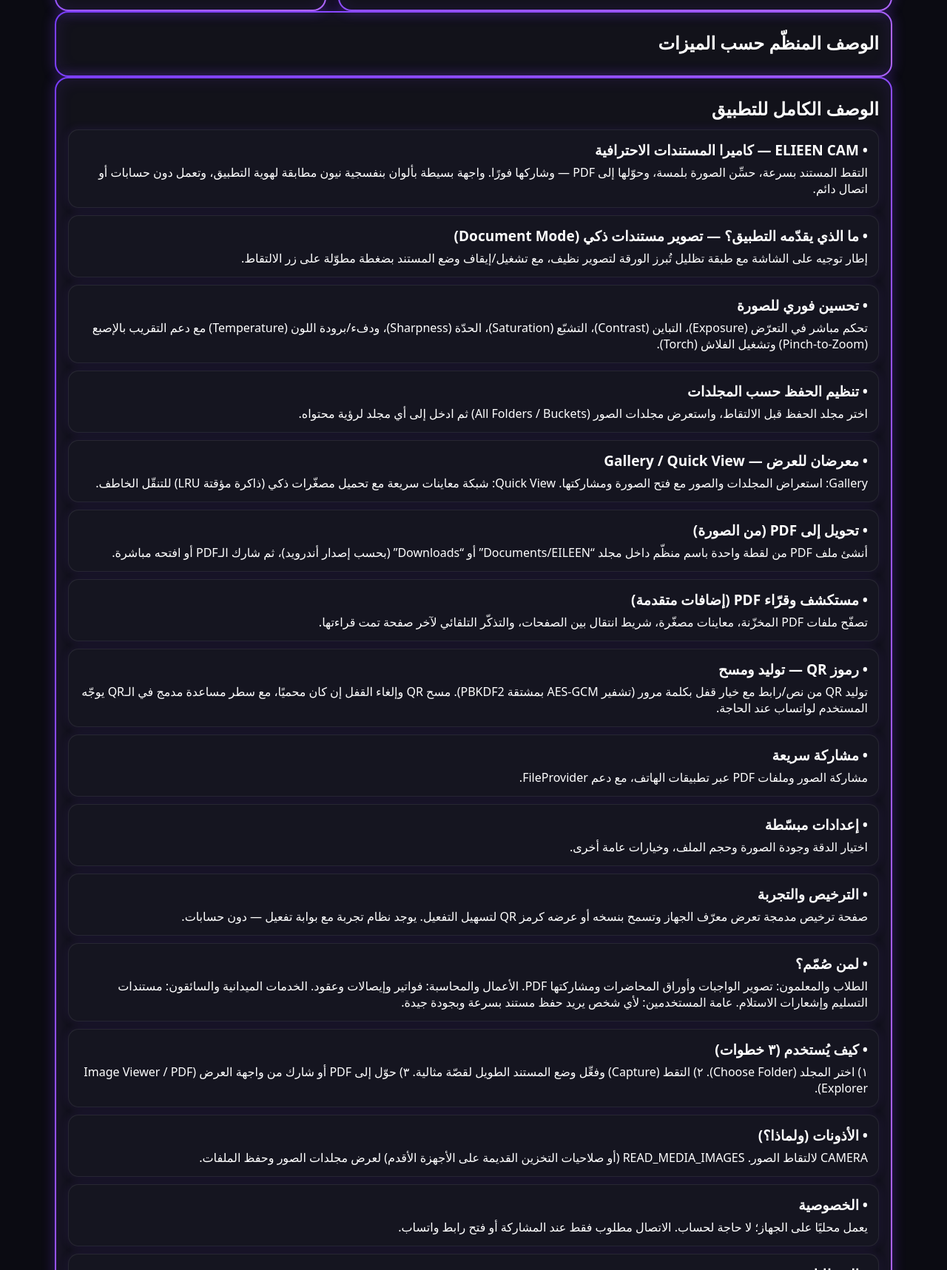
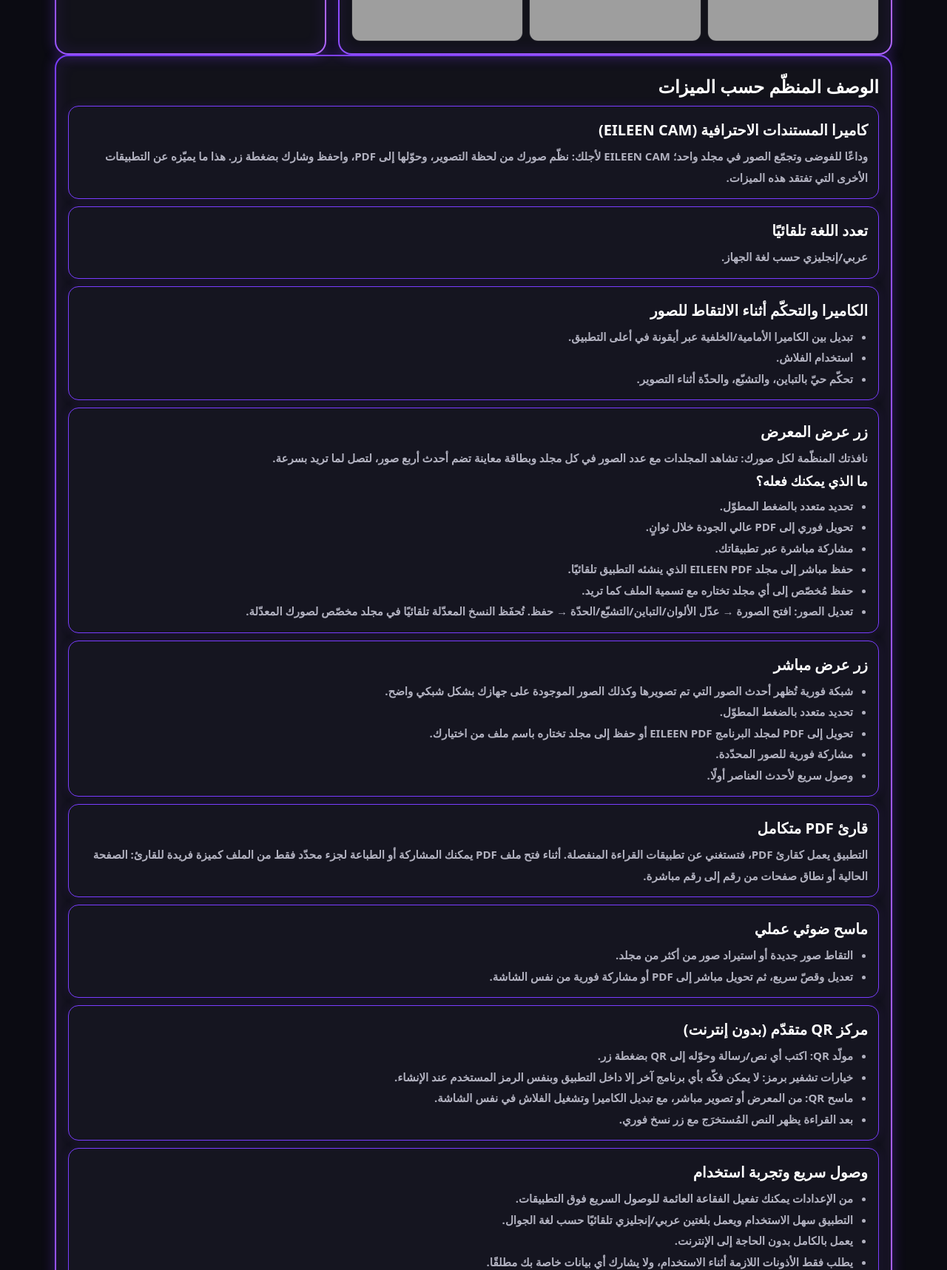
Before and after one commit to gawedalhaidari/eileen-cam-site, a plain HTML site: page index.html in a window 1280 px wide. Shown: the part 1083-2800 px from the top of the page at 74% size. Drawn offline with Linux system fonts and the light colour scheme; grey boxes are pictures that could not be loaded; a web font is replaced by a local one.

Commit message:
Add files via upload

```diff
--- a/index.html
+++ b/index.html
@@ -1,5 +1,5 @@
 <!doctype html>
-<html lang="ar">
+<html lang="ar" dir="rtl">
 <head>
   <meta charset="utf-8"/><meta name="viewport" content="width=device-width, initial-scale=1"/>
   <title>ELIEEN CAM — Official Download</title>
@@ -41,7 +41,7 @@
       <span data-lang="ar">تنزيل مباشر بنفس ألوان التطبيق — دون تسجيل.</span>
       <span data-lang="en">Direct download, no sign‑up — styled to match the app.</span>
     </p>
-    <a class="btn" id="btn:download" href="downloads/EILEEN_CAM_v1.apk" download>
+    <a class="btn" id="btn:download" href="downloads/EILEEN_CAM.apk" download>
       <span data-lang="ar">تنزيل الآن (APK)</span>
       <span data-lang="en">Download Now (APK)</span>
     </a>
@@ -107,136 +107,105 @@
 
   <!-- Structured description as neon cards -->
   <div class="card neon" id="card:features">
-    <h2 class="two"><span data-lang="ar">الوصف المنظّم حسب الميزات</span><span data-lang="en">Feature‑by‑feature description</span></h2>
-    <div id="featuresBox"></div>
+    <h2 class="two"><span data-lang="ar">الوصف المنظّم حسب الميزات
+<!-- features start -->
+<section id="eileen-cam-desc" dir="rtl">
+  <div class="card feature">
+    <h3 class="feat-title">كاميرا المستندات الاحترافية (EILEEN CAM)</h3>
+    <p class="feat-desc">وداعًا للفوضى وتجمّع الصور في مجلد واحد؛ EILEEN CAM لأجلك: نظّم صورك من لحظة التصوير، وحوّلها إلى PDF، واحفظ وشارك بضغطة زر. هذا ما يميّزه عن التطبيقات الأخرى التي تفتقد هذه الميزات.</p>
   </div>
 
-  <!-- Comments (kept) -->
-
-  <div class="card neon" id="card:full-desc">
-    <h2>الوصف الكامل للتطبيق</h2>
-    <div class="feature neon"><h3>• ELIEEN CAM — كاميرا المستندات الاحترافية</h3><p>التقط المستند بسرعة، حسِّن الصورة بلمسة، وحوّلها إلى PDF — وشاركها فورًا. واجهة بسيطة بألوان بنفسجية نيون مطابقة لهوية التطبيق، وتعمل دون حسابات أو اتصال دائم.</p></div>
-<div class="feature neon"><h3>• ما الذي يقدّمه التطبيق؟ — تصوير مستندات ذكي (Document Mode)</h3><p>إطار توجيه على الشاشة مع طبقة تظليل تُبرز الورقة لتصوير نظيف، مع تشغيل/إيقاف وضع المستند بضغطة مطوّلة على زر الالتقاط.</p></div>
-<div class="feature neon"><h3>• تحسين فوري للصورة</h3><p>تحكم مباشر في التعرّض (Exposure)، التباين (Contrast)، التشبّع (Saturation)، الحدّة (Sharpness)، ودفء/برودة اللون (Temperature) مع دعم التقريب بالإصبع (Pinch‑to‑Zoom) وتشغيل الفلاش (Torch).</p></div>
-<div class="feature neon"><h3>• تنظيم الحفظ حسب المجلدات</h3><p>اختر مجلد الحفظ قبل الالتقاط، واستعرض مجلدات الصور (All Folders / Buckets) ثم ادخل إلى أي مجلد لرؤية محتواه.</p></div>
-<div class="feature neon"><h3>• معرضان للعرض — Gallery / Quick View</h3><p>Gallery: استعراض المجلدات والصور مع فتح الصورة ومشاركتها. Quick View: شبكة معاينات سريعة مع تحميل مصغّرات ذكي (ذاكرة مؤقتة LRU) للتنقّل الخاطف.</p></div>
-<div class="feature neon"><h3>• تحويل إلى PDF (من الصورة)</h3><p>أنشئ ملف PDF من لقطة واحدة باسم منظّم داخل مجلد “Documents/EILEEN” أو “Downloads” (بحسب إصدار أندرويد)، ثم شارك الـPDF أو افتحه مباشرة.</p></div>
-<div class="feature neon"><h3>• مستكشف وقرّاء PDF (إضافات متقدمة)</h3><p>تصفّح ملفات PDF المخزّنة، معاينات مصغّرة، شريط انتقال بين الصفحات، والتذكّر التلقائي لآخر صفحة تمت قراءتها.</p></div>
-<div class="feature neon"><h3>• رموز QR — توليد ومسح</h3><p>توليد QR من نص/رابط مع خيار قفل بكلمة مرور (تشفير AES‑GCM بمشتقة PBKDF2). مسح QR وإلغاء القفل إن كان محميًا، مع سطر مساعدة مدمج في الـQR يوجّه المستخدم لواتساب عند الحاجة.</p></div>
-<div class="feature neon"><h3>• مشاركة سريعة</h3><p>مشاركة الصور وملفات PDF عبر تطبيقات الهاتف، مع دعم FileProvider.</p></div>
-<div class="feature neon"><h3>• إعدادات مبسّطة</h3><p>اختيار الدقة وجودة الصورة وحجم الملف، وخيارات عامة أخرى.</p></div>
-<div class="feature neon"><h3>• الترخيص والتجربة</h3><p>صفحة ترخيص مدمجة تعرض معرّف الجهاز وتسمح بنسخه أو عرضه كرمز QR لتسهيل التفعيل. يوجد نظام تجربة مع بوابة تفعيل — دون حسابات.</p></div>
-<div class="feature neon"><h3>• لمن صُمّم؟</h3><p>الطلاب والمعلمون: تصوير الواجبات وأوراق المحاضرات ومشاركتها PDF. الأعمال والمحاسبة: فواتير وإيصالات وعقود. الخدمات الميدانية والسائقون: مستندات التسليم وإشعارات الاستلام. عامة المستخدمين: لأي شخص يريد حفظ مستند بسرعة وبجودة جيدة.</p></div>
-<div class="feature neon"><h3>• كيف يُستخدم (٣ خطوات)</h3><p>١) اختر المجلد (Choose Folder). ٢) التقط (Capture) وفعِّل وضع المستند الطويل لقصّة مثالية. ٣) حوّل إلى PDF أو شارك من واجهة العرض (Image Viewer / PDF Explorer).</p></div>
-<div class="feature neon"><h3>• الأذونات (ولماذا؟)</h3><p>CAMERA لالتقاط الصور. READ_MEDIA_IMAGES (أو صلاحيات التخزين القديمة على الأجهزة الأقدم) لعرض مجلدات الصور وحفظ الملفات.</p></div>
-<div class="feature neon"><h3>• الخصوصية</h3><p>يعمل محليًا على الجهاز؛ لا حاجة لحساب. الاتصال مطلوب فقط عند المشاركة أو فتح رابط واتساب.</p></div>
-<div class="feature neon"><h3>• المتطلبات</h3><p>أندرويد 8.0 (تقريبًا) وما فوق. ذاكرة 4GB مفضّلة لأداء أفضل عند معالجة الصور وملفات PDF.</p></div>
-<div class="feature neon"><h3>• الدعم</h3><p>واتساب: wa.me/967730376708</p></div>
-<div class="feature neon"><h3>• نص وصفي مختصر (Meta/Store snippet)</h3><p>ELIEEN CAM يحوّل كاميرا هاتفك إلى ماسح مستندات محترف: التقط، حسّن الإضاءة والألوان، حوّل إلى PDF، وتشارك بلمسة. يتضمن مستكشف/قارئ PDF، توليد ومسح QR مع حماية بكلمة مرور، وخيارات حفظ حسب المجلدات — وكل ذلك دون حساب وبواجهة أنيقة سريعة.</p></div>
+  <div class="card feature">
+    <h4 class="feat-title">تعدد اللغة تلقائيًا</h4>
+    <p class="feat-desc">عربي/إنجليزي حسب لغة الجهاز.</p>
   </div>
 
-  <div class="card comments neon" id="card:comments">
-    <h2><span data-lang="ar">آراء الزوّار والتقييم</span><span data-lang="en">Visitor feedback & rating</span></h2>
-    <form class="comment-form" id="commentForm">
-      <textarea id="commentText" placeholder="اكتب تعليقك هنا… / Write your comment here…"></textarea>
-      <input type="number" id="commentStars" min="0" max="5" step="1" placeholder="التقييم Rating 0–5">
-      <button class="btn" type="submit" data-lang="ar">حفظ التعليق</button>
-      <button class="btn" type="submit" data-lang="en">Save</button>
-    </form>
-    <div class="comment-list" id="commentsList" aria-live="polite"></div>
-    <p class="small two" data-lang="ar">* لا يوجد حذف أو تعديل — تُعرض كل التعليقات فورًا مع التاريخ.</p>
-    <p class="small two" data-lang="en">* No delete/edit — all comments are shown immediately with date.</p>
+  <div class="card feature">
+    <h4 class="feat-title">الكاميرا والتحكّم أثناء الالتقاط للصور</h4>
+    <ul class="feat-desc">
+      <li>تبديل بين الكاميرا الأمامية/الخلفية عبر أيقونة في أعلى التطبيق.</li>
+      <li>استخدام الفلاش.</li>
+      <li>تحكّم حيّ بالتباين، والتشبّع، والحدّة أثناء التصوير.</li>
+    </ul>
   </div>
 
-  <!-- Releases -->
-  <div class="card neon" id="card:releases">
-    <h2 class="two"><span data-lang="ar">الإصدارات السابقة والحالية</span><span data-lang="en">Releases (all versions)</span></h2>
-    <table id="tbl:releases" style="width:100%;border-collapse:collapse">
-      <thead>
-        <tr>
-          <th>Version/الإصدار</th>
-          <th>Date/التاريخ</th>
-          <th>Notes/ملاحظات</th>
-          <th>SHA256</th>
-          <th>Size/الحجم</th>
-          <th></th>
-        </tr>
-      </thead>
-      <tbody></tbody>
-    </table>
+  <div class="card feature">
+    <h4 class="feat-title">زر عرض المعرض</h4>
+    <p class="feat-desc">نافذتك المنظّمة لكل صورك: تشاهد المجلدات مع عدد الصور في كل مجلد وبطاقة معاينة تضم أحدث أربع صور، لتصل لما تريد بسرعة.</p>
+    <h5 class="feat-title" style="font-size:18px">ما الذي يمكنك فعله؟</h5>
+    <ul class="feat-desc">
+      <li>تحديد متعدد بالضغط المطوّل.</li>
+      <li>تحويل فوري إلى PDF عالي الجودة خلال ثوانٍ.</li>
+      <li>مشاركة مباشرة عبر تطبيقاتك.</li>
+      <li>حفظ مباشر إلى مجلد <b>EILEEN PDF</b> الذي ينشئه التطبيق تلقائيًا.</li>
+      <li>حفظ مُخصّص إلى أي مجلد تختاره مع تسمية الملف كما تريد.</li>
+      <li>تعديل الصور: افتح الصورة → عدّل الألوان/التباين/التشبّع/الحدّة → حفظ. تُحفَظ النسخ المعدّلة تلقائيًا في مجلد مخصّص لصورك المعدّلة.</li>
+    </ul>
   </div>
 
-  <p class="footer two">
-    <span data-lang="ar">© 2025 برمجة وتطوير جاود الحيدري — جميع الحقوق محفوظة.</span>
-    <span data-lang="en">© 2025 Programmed & Developed by Jaoud Al-Heidari — All rights reserved.</span>
-  </p>
-</div>
+  <div class="card feature">
+    <h4 class="feat-title">زر عرض مباشر</h4>
+    <ul class="feat-desc">
+      <li>شبكة فورية تُظهر أحدث الصور التي تم تصويرها وكذلك الصور الموجودة على جهازك بشكل شبكي واضح.</li>
+      <li>تحديد متعدد بالضغط المطوّل.</li>
+      <li>تحويل إلى PDF لمجلد البرنامج <b>EILEEN PDF</b> أو حفظ إلى مجلد تختاره باسم ملف من اختيارك.</li>
+      <li>مشاركة فورية للصور المحدّدة.</li>
+      <li>وصول سريع لأحدث العناصر أولًا.</li>
+    </ul>
+  </div>
 
+  <div class="card feature">
+    <h4 class="feat-title">قارئ PDF متكامل</h4>
+    <p class="feat-desc">التطبيق يعمل كقارئ PDF، فتستغني عن تطبيقات القراءة المنفصلة. أثناء فتح ملف PDF يمكنك المشاركة أو الطباعة لجزء محدّد فقط من الملف كميزة فريدة للقارئ: الصفحة الحالية أو نطاق صفحات من رقم إلى رقم مباشرة.</p>
+  </div>
 
-<script>
-  const RELEASES = [{"version": "1.0.0", "date": "2025-09-23", "file": "downloads/EILEEN_CAM_v1.apk", "size_bytes": 8783130, "sha256": "c50060ec41644e3a5b227e8a585bb4469541e7d574dbd21bbcec8879a46e2b08", "notes_ar": "الإصدار الأول: تصوير منظّم، تحسينات فورية، تحويل إلى PDF، قارئ PDF، QR مشفّر، مشاركة سريعة.", "notes_en": "Initial release: organized capture, live tuning, image→PDF, PDF reader, encrypted QR, quick share."}];
-  (function() {
-    const fmt=(b)=>{const u=['B','KB','MB','GB'];let i=0,x=b;while(x>1024&&i<3){x/=1024;i++}return (Math.round(x*10)/10)+' '+u[i];};
-    const tb=document.querySelector('#tbl:releases tbody');
-    (RELEASES||[]).forEach(r=>{
-      const tr=document.createElement('tr');
-      tr.innerHTML = `<td><b>${r.version}</b></td><td>${r.date||''}</td>
-      <td><div data-lang="ar">${r.notes_ar||''}</div><div data-lang="en">${r.notes_en||''}</div></td>
-      <td style="font-family:monospace;font-size:12px;overflow-wrap:anywhere">${r.sha256||''}</td>
-      <td>${r.size_bytes?fmt(r.size_bytes):''}</td>
-      <td><a class="btn" href="${r.file}" download>Download/تنزيل</a></td>`;
-      tb.appendChild(tr);
-    });
-  })();
-</script>
+  <div class="card feature">
+    <h4 class="feat-title">ماسح ضوئي عملي</h4>
+    <ul class="feat-desc">
+      <li>التقاط صور جديدة أو استيراد صور من أكثر من مجلد.</li>
+      <li>تعديل وقصّ سريع، ثم تحويل مباشر إلى PDF أو مشاركة فورية من نفس الشاشة.</li>
+    </ul>
+  </div>
 
+  <div class="card feature">
+    <h4 class="feat-title">مركز QR متقدّم (بدون إنترنت)</h4>
+    <ul class="feat-desc">
+      <li>مولّد QR: اكتب أي نص/رسالة وحوّله إلى QR بضغطة زر.</li>
+      <li>خيارات تشفير برمز: لا يمكن فكّه بأي برنامج آخر إلا داخل التطبيق وبنفس الرمز المستخدم عند الإنشاء.</li>
+      <li>ماسح QR: من المعرض أو تصوير مباشر، مع تبديل الكاميرا وتشغيل الفلاش في نفس الشاشة.</li>
+      <li>بعد القراءة يظهر النص المُستخرَج مع زر نسخ فوري.</li>
+    </ul>
+  </div>
 
-<script>
-(function(){
-  const KEY="langMode";
-  function setMode(m){
-    document.documentElement.dir = (m==="ar")?"rtl":(m==="en")?"ltr":"rtl";
-    document.querySelectorAll("[data-lang]").forEach(el=>{
-      const v = el.getAttribute("data-lang");
-      el.style.display = (m==="both") ? "" : (v===m ? "" : "none");
-    });
-    ["lang-ar","lang-en","lang-both"].forEach(id=>{
-      const b=document.getElementById(id); if(b){ b.classList.toggle("active", b.id===("lang-"+m)); }
-    });
-    localStorage.setItem(KEY, m);
-  }
-  window.setLang = setMode;
-  setMode(localStorage.getItem(KEY) || "ar");
-})();
-</script>
+  <div class="card feature">
+    <h4 class="feat-title">وصول سريع وتجربة استخدام</h4>
+    <ul class="feat-desc">
+      <li>من الإعدادات يمكنك تفعيل الفقاعة العائمة للوصول السريع فوق التطبيقات.</li>
+      <li>التطبيق سهل الاستخدام ويعمل بلغتين عربي/إنجليزي تلقائيًا حسب لغة الجوال.</li>
+      <li>يعمل بالكامل بدون الحاجة إلى الإنترنت.</li>
+      <li>يطلب فقط الأذونات اللازمة أثناء الاستخدام، ولا يشارك أي بيانات خاصة بك مطلقًا.</li>
+    </ul>
+  </div>
 
-<script>
-(function(){
-  const KEY="eileenFont";
-  const select=document.getElementById("fontSelect");
-  if(!select) return;
-  // Ensure the list includes generics so change is visible immediately
-  const want = ["Cairo","Tajawal","IBM Plex Sans Arabic","Noto Kufi Arabic","Almarai","Changa","El Messiri","Amiri","Mada","Markazi Text","serif","sans-serif","monospace"];
-  // Populate if empty
-  if(select.options.length < want.length){
-    select.innerHTML="";
-    want.forEach(n=>{ const o=document.createElement("option"); o.value=n; o.textContent=n; select.appendChild(o); });
-  }
-  const apply = ()=>{
-    const f = select.value;
-    // If a generic family chosen, set directly; otherwise keep quotes
-    const val = (f==="serif"||f==="sans-serif"||f==="monospace") ? f : `"${f}"`;
-    document.documentElement.style.setProperty("--font", val);
-  };
-  const saved = localStorage.getItem(KEY) || "Cairo";
-  const initVal = (saved==="serif"||saved==="sans-serif"||saved==="monospace") ? saved : `"${saved}"`;
-  document.documentElement.style.setProperty("--font", initVal);
-  select.value = saved;
-  document.getElementById("btnApplyFont")?.addEventListener("click", apply);
-  select.addEventListener("change", apply);
-  document.getElementById("btnSaveFont")?.addEventListener("click", ()=>localStorage.setItem(KEY, select.value));
-})();
-</script>
+  <div class="card feature">
+    <h4 class="feat-title">سياسة التجربة والتفعيل</h4>
+    <ul class="feat-desc">
+      <li>يعمل كنسخة تجريبية بحدّ: التقاط 5 صور أو لمدة يومين.</li>
+      <li>بعد ذلك يطلب تفعيلًا عبر توكن خاص بالتطبيق.</li>
+      <li>آمن على الخصوصية: لا يقرأ أي بيانات من جوالك إطلاقًا.</li>
+    </ul>
+  </div>
 
-</body>
+  <div class="card feature">
+    <h4 class="feat-title">أمثلة استخدام سريعة</h4>
+    <ul class="feat-desc">
+      <li>الطالب: مجلد “المحاضرات” من أول لقطة، ثم دمج الصور إلى PDF وإرسالها.</li>
+      <li>المحاسب: تصوير فواتير لمجلد “الفواتير”، تحويل دفعة صور إلى ملف واحد، تسمية بتاريخ اليوم.</li>
+      <li>الأرشفة: استيراد صور قديمة من مجلدات متعددة، قصّ وتحسين، إخراج PDF بنطاق صفحات محدد.</li>
+      <li>المصوّر: تعديل الألوان ثم حفظ النسخ المعدّلة في مجلد مستقل، أو تصوير مناسبات متعددة ولكل مناسبة مجلد باسمها.</li>
+    </ul>
+  </div>
+</section>
+<!-- features end -->
+<h3>• ELIEEN CAM — </body>
 </html>
--- a/styles.css
+++ b/styles.css
@@ -102,3 +102,11 @@ h2{margin:8px 0 12px}
 .comment-item{background:#101018;border:1px solid var(--glass);border-radius:12px;padding:10px}
 .comment-meta{display:flex;gap:10px;align-items:center;color:var(--muted);font-size:12px;margin-bottom:6px}
 .stars{font-size:14px}
+
+
+/* ==== EILEEN CAM: RTL + feature typography ==== */
+html[dir="rtl"] body { direction: rtl; text-align: right; }
+#eileen-cam-desc .card { border-color: var(--acc1); box-shadow: 0 0 14px #7A3DFF22; }
+#eileen-cam-desc .feat-title { font-size: 20px; font-weight: 800; margin: 4px 0 8px; }
+#eileen-cam-desc .feat-desc { font-size: 15px; color: var(--muted); line-height: 1.9; }
+#eileen-cam-desc ul.feat-desc { padding-inline-start: 20px; margin: 0; }
```
